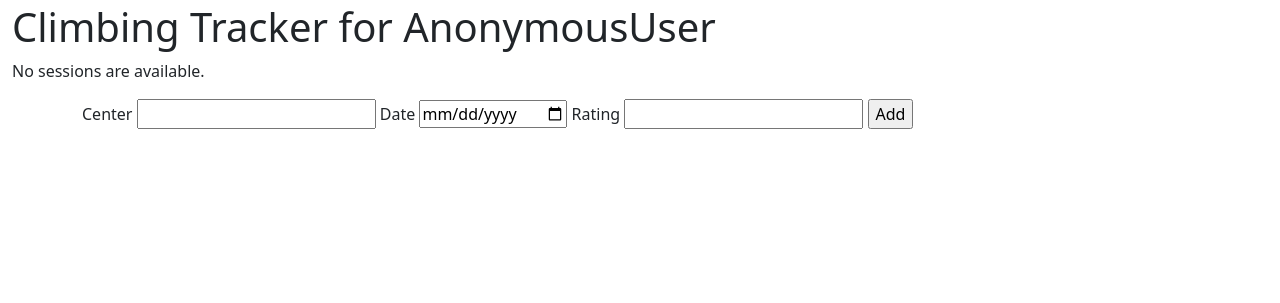
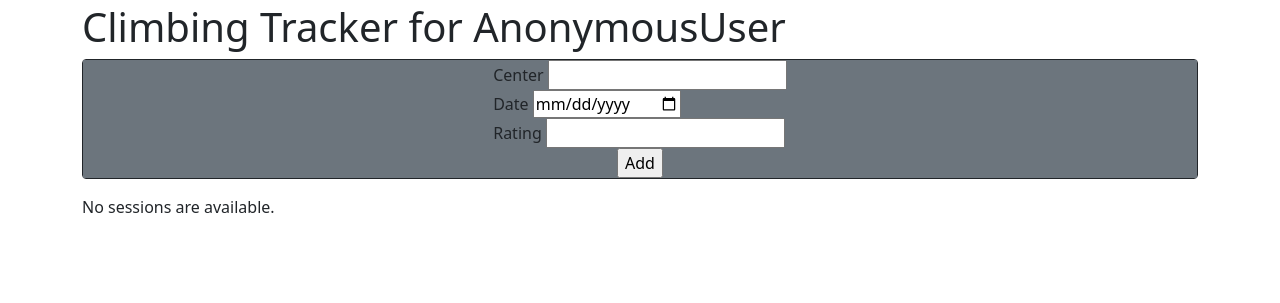
Before and after one commit to Radami/climbing_tracker, a Django app: template journal/templates/journal/index.html in a window 1280 px wide. Shown: the part 53-356 px from the top of the page. Run offline with Django 3.2, Linux system fonts and the light colour scheme; the template is opened without the code that fills it, so the values that code supplies are empty.

Commit message:
Refactor index.html, add change containers to flex

```diff
--- a/journal/templates/journal/index.html
+++ b/journal/templates/journal/index.html
@@ -1,26 +1,67 @@
 {% extends "journal/base.html" %}
 {% block content %}
-    <div class="container-fluid">
+<div class="container-md">
+    <div class="flex-row">
         <h1>Climbing Tracker for {{user}}</h1>
-        {% if latest_sessions %}
-        <div class="row">
-            <h2>Last climb</h2>
-            <div class="col">
-                <a href={% url 'journal:detail' latest_sessions.0.id %}>{{ latest_sessions.0 }}</a></li>
+    </div>
+
+    <div class="flex-row border border-dark rounded">
+        <div class="d-sm-flex justify-content-center bg-secondary">
+            <form action="{% url 'journal:add_session' %}" method="post">
+            {% csrf_token %}
+            <div class="flex-row bg-secondary">
+                <label>Center</label>
+                <input type="text" id="center" name="center">
+            </div>
+            <div class="flex-row bg-secondary">
+                <label>Date</label>
+                <input type="date" id="date" name="date">
+            </div>
+            <div class="flex-row bg-secondary">
+                <label>Rating</label>
+                <input type="rating" id="rating" name="rating">
+            </div>
+            <div class="flex-row bg-secondary">
+                <div class="d-sm-flex justify-content-center">
+                    <input type="submit" value="Add">
                 </div>
             </div>
-        <div class="row">
+            </form>
+        </div>
+    </div>
+
+    <div class="flex-row"><div class="p-2 bd-dark"></div></div>
+
+    {% if latest_sessions %}
+    <div class="d-flex bd-highlight">
+        <div class="p-2 w-50 justify-content-center bg-secondary border border-dark rounded">
+            <h2>Last session</h2>
+            <div class="col">
+                <a class="text-white" href={% url 'journal:detail' latest_sessions.0.id %}>{{ latest_sessions.0 }}</a></li>
+            </div>
+        </div>
+        <div class="p-2 w-10"><div class="w-50"></div></div>
+        <div class="p-2 w-50 justify-content-center bg-secondary border border-dark rounded">
+            <h2>Best climb</h2>
+
+        </div>
+    </div>
+
+    <div class="flex-row"><div class="p-2 bd-dark"></div></div>
+
+    <div class="d-flex bd-highlight">
+        <div class="p-2 w-50 justify-content-center bg-secondary border border-dark rounded">
             <h2>Last month</h2>
-            <div class="col">
-                {% if latest_sessions %}
             <ul>
             {% for session in latest_sessions %}
-                    <li><a href={% url 'journal:detail' session.id %}>{{ session }}</a></li>
+                <li><a class="text-white" href={% url 'journal:detail' session.id %}>{{ session }}</a></li>
             {% endfor %}
             </ul>
-                {% else %}
-                    <p>No sessions are available.</p>
-                {% endif %}
+        </div>
+        <div class="p-2 w-10"><div class="w-50"></div></div>
+        <div class="p-2 w-50 justify-content-center bg-secondary border border-dark rounded">
+            <h2>Best session</h2>
+            <p>{{ best_session.center }} @ {{ best_session.rating }}</p>
         </div>
     </div>
     {% else %}
@@ -28,17 +69,4 @@
     {% endif %}
 </div>
 
-    <div class="container-md">
-        <form action="{% url 'journal:add_session' %}" method="post">
-        {% csrf_token %}
-        <label>Center</label>
-        <input type="text" id="center" name="center">
-        <label>Date</label>
-        <input type="date" id="date" name="date">
-        <label>Rating</label>
-        <input type="rating" id="rating" name="rating">
-
-        <input type="submit" value="Add">
-    </form>
-    </div>
 {% endblock %}
```
Also changed, not shown: journal/views.py (+8 -0 lines). Lines whose indentation alone changed are shown as unchanged.
